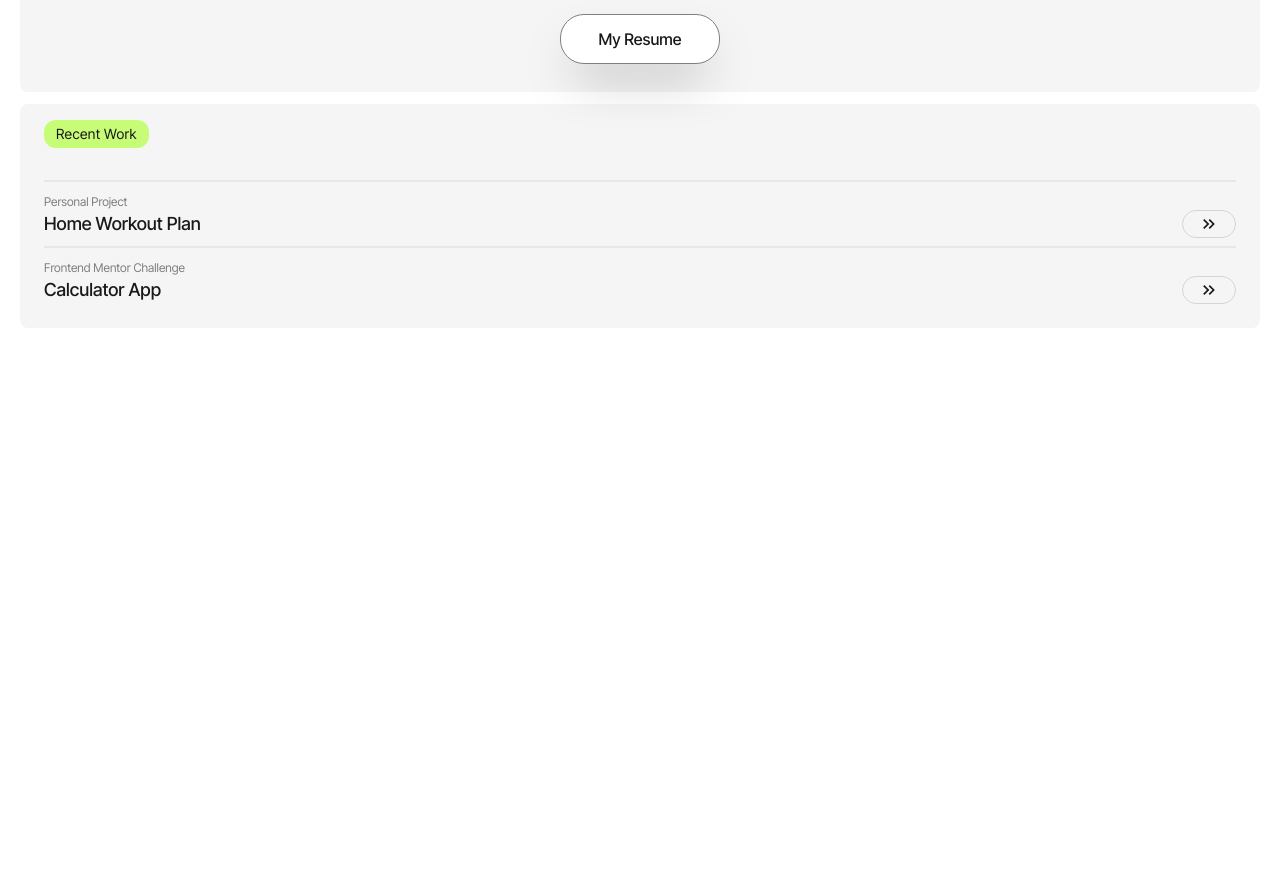
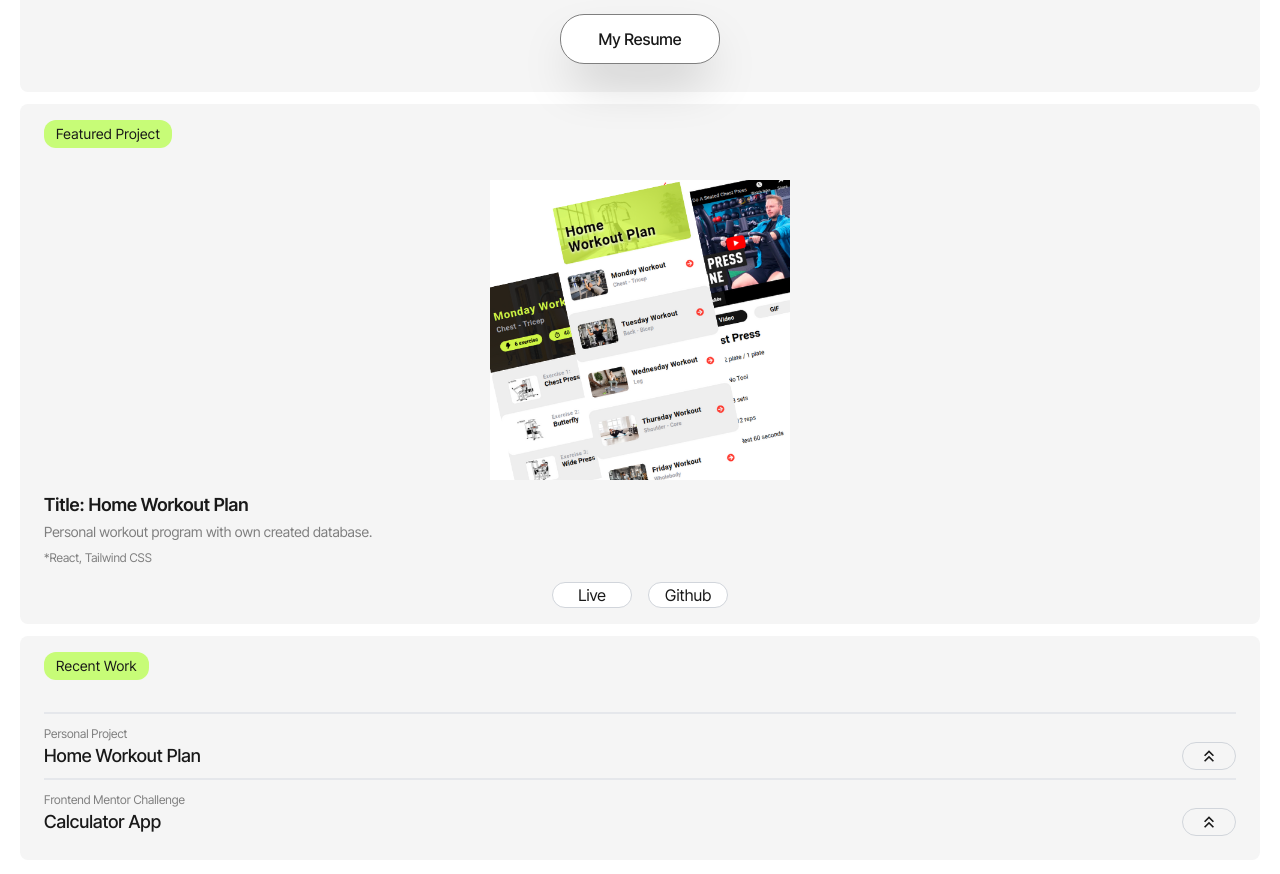
Before and after one commit to anderutan/portfolio, a React (Vite) app: page / in a window 1280 px wide. Shown: the part 640-1514 px from the top of the page. Before the commit the page ends 1000 px from the top, so only its background shows below. Built offline with nearby package versions, Linux system fonts and the light colour scheme.

Commit message:
create FeaturedProject.tsx

```diff
--- /dev/null
+++ b/src/components/FeaturedProject.tsx
@@ -0,0 +1,61 @@
+import Wrapper from './Wrapper';
+import homeWPPhoto from '../../public/Home_Workout_Plan_ShowCase.png';
+import { useEffect, useState } from 'react';
+
+interface Work {
+  title: string;
+  liveWebsite: string;
+  github: string;
+  photo: string;
+  intro: string;
+  tag: string;
+}
+
+interface FeaturedProjectProps {
+  props: Work[];
+  show: string;
+}
+
+const FeaturedProject = ({ props, show }: FeaturedProjectProps) => {
+  const [filteredWork, setFilteredWork] = useState(props[0]);
+
+  useEffect(() => {
+    const filtered = props.filter((prop) => prop.title.includes(show));
+    setFilteredWork(filtered[0]);
+  }, [show]);
+
+  return (
+    <Wrapper name='Featured Project'>
+      <div className='flex flex-col items-center gap-4'>
+        <img src={filteredWork.photo} alt='' className='h-[300px] w-[300px]' />
+        <p className='text-lg font-semibold self-start leading-none'>
+          Title: {filteredWork.title}
+        </p>
+        <p className='self-start text-sm text-f-second -mt-2'>
+          {filteredWork.intro}
+        </p>
+        <p className='self-start text-xs text-f-second -mt-2'>
+          *{filteredWork.tag}
+        </p>
+        <div className='flex justify-center gap-4'>
+          <a
+            href={filteredWork.liveWebsite}
+            target='_blank'
+            className='w-20 border border-gray-300 rounded-2xl bg-white text-center'
+          >
+            Live
+          </a>
+          <a
+            href={filteredWork.github}
+            target='_blank'
+            className='w-20 border border-gray-300 rounded-2xl bg-white text-center'
+          >
+            Github
+          </a>
+        </div>
+      </div>
+    </Wrapper>
+  );
+};
+
+export default FeaturedProject;
--- a/src/components/RecentWork.tsx
+++ b/src/components/RecentWork.tsx
@@ -1,11 +1,9 @@
 import Wrapper from './Wrapper';
-import { MdKeyboardDoubleArrowRight } from 'react-icons/md';
+import { MdKeyboardDoubleArrowUp } from 'react-icons/md';
 
 interface Work {
   type: string;
   title: string;
-  liveWebsite: string;
-  github: string;
 }
 
 interface RecentWorkProps {
@@ -25,7 +23,7 @@ const RecentWork: React.FC<RecentWorkProps> = ({ props, handleClick }) => {
               className='px-4 border rounded-2xl border-gray-300 text-xl'
               onClick={() => handleClick(work.title)}
             >
-              <MdKeyboardDoubleArrowRight className='hover:animate-arrow-move' />
+              <MdKeyboardDoubleArrowUp className='hover:animate-arrow-upDown' />
             </button>
           </div>
         </div>
--- a/src/section/MiddleSection.tsx
+++ b/src/section/MiddleSection.tsx
@@ -1,5 +1,8 @@
 import { useState } from 'react';
 import RecentWork from '../components/RecentWork';
+import FeaturedProject from '../components/FeaturedProject';
+import homeWPPhoto from '../../public/Home_Workout_Plan_ShowCase.png';
+import calculatorAppPhoto from '../../public/Calculator_App_ShowCase.png';
 
 export default function MiddleSection() {
   const recentWorkList = [
@@ -8,12 +11,18 @@ export default function MiddleSection() {
       title: 'Home Workout Plan',
       liveWebsite: 'https://workout-plan-andrew-tan.netlify.app/',
       github: 'https://github.com/anderutan/home-workout-plan',
+      photo: homeWPPhoto,
+      intro: 'Personal workout program with own created database.',
+      tag: 'React, Tailwind CSS',
     },
     {
       type: 'Frontend Mentor Challenge',
       title: 'Calculator App',
       liveWebsite: 'https://calculator-app-andrew-tan.netlify.app/',
       github: 'https://github.com/anderutan/calculator-app',
+      photo: calculatorAppPhoto,
+      intro: 'A simple calculator app with three color theme.',
+      tag: 'React, Tailwind CSS',
     },
   ];
 
@@ -24,6 +33,7 @@ export default function MiddleSection() {
 
   return (
     <div>
+      <FeaturedProject props={recentWorkList} show={showWork} />
       <RecentWork props={recentWorkList} handleClick={handleButtonClick} />
     </div>
   );
--- a/tailwind.config.js
+++ b/tailwind.config.js
@@ -11,6 +11,18 @@ export default {
         card: '#F5F5F5',
       },
       keyframes: {
+        arrowUpDown: {
+          '0%': { transform: 'translateY(0px)' },
+          '10%': { transform: 'translateY(-2px)' },
+          '20%': { transform: 'translateY(-3x)' },
+          '30%': { transform: 'translateY(-4px)' },
+          '40%': { transform: 'translateY(0px)' },
+          '50%': { transform: 'translateY(1px)' },
+          '60%': { transform: 'translateY(2px)' },
+          '70%': { transform: 'translateY(3px)' },
+          '80%': { transform: 'translateY(1px)' },
+          '100%': { transform: 'translateY(0px)' },
+        },
         arrow: {
           '0%': { transform: 'translate(0px)' },
           '10%': { transform: 'translate(5px)' },
@@ -25,7 +37,8 @@ export default {
         },
       },
       animation: {
-        'arrow-move': 'arrow 1s linear',
+        'arrow-move': 'arrow 1s linear infinite',
+        'arrow-upDown': 'arrowUpDown 1s linear infinite',
       },
     },
   },
```
Also changed, not shown: public/Calculator_App_ShowCase.png (added), public/Home_Workout_Plan_ShowCase.png (added).
